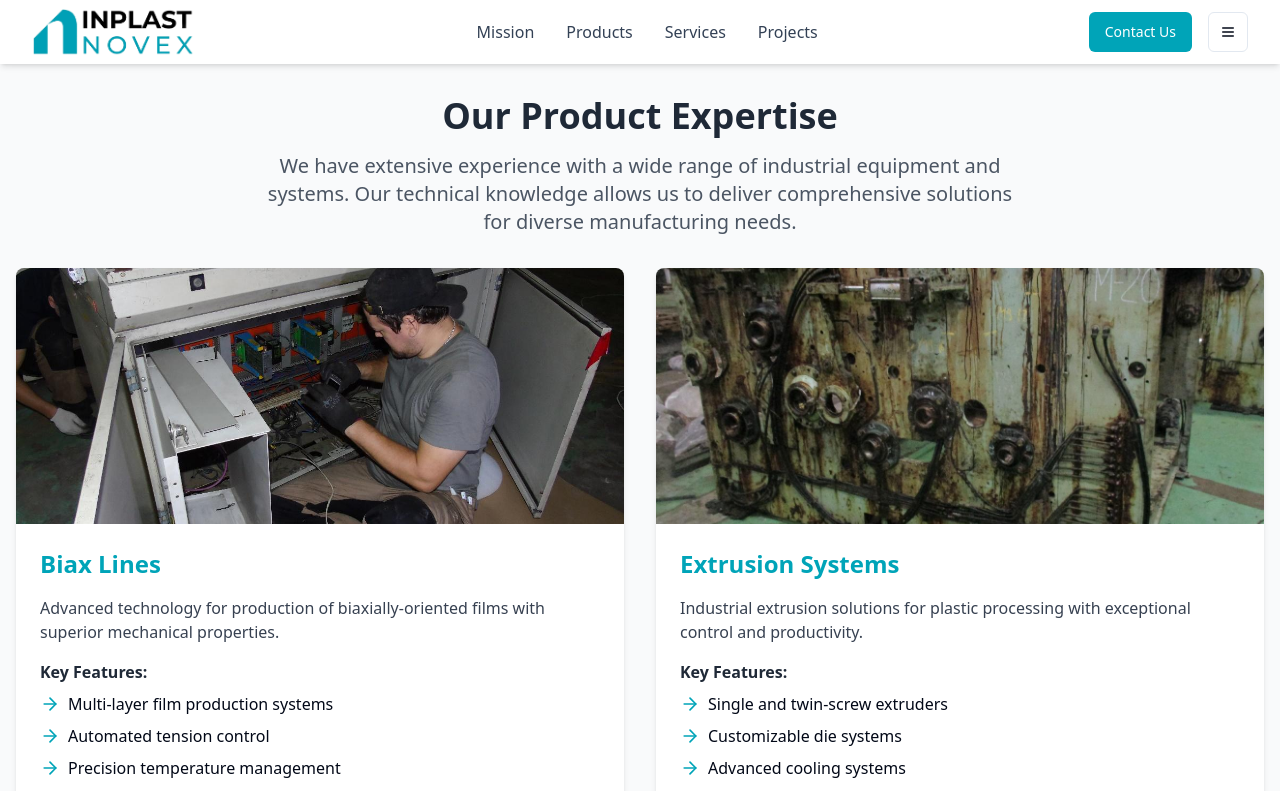
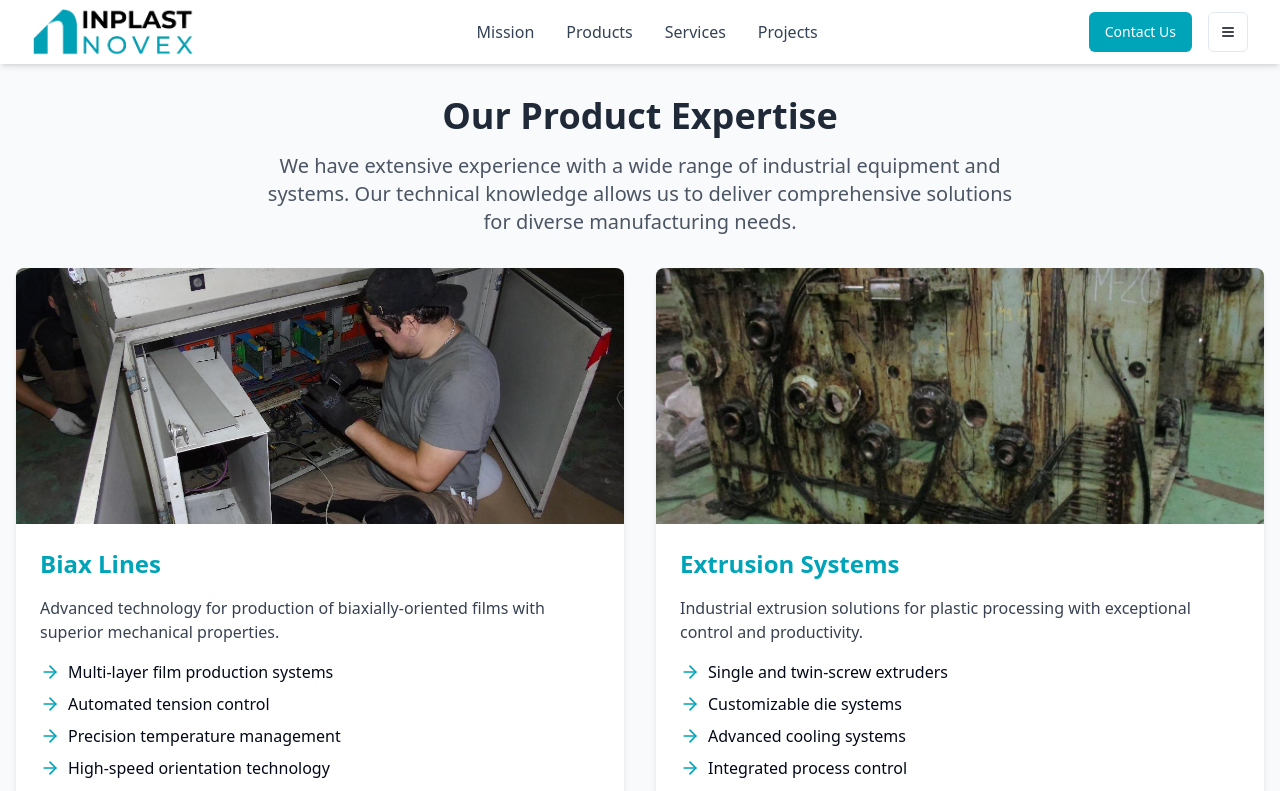
Before and after one commit to dvdktsmn/inplast-modernize-web-28, a React (Vite) app: page /products in a window 1280 px wide. Shown: the top 791 px of the page. Built offline with nearby package versions, Linux system fonts and the light colour scheme.

Commit message:
Remove "Key Features" text
Removes the "Key Features" text from the product details on the products page.

```diff
--- a/src/pages/Products.tsx
+++ b/src/pages/Products.tsx
@@ -1,4 +1,3 @@
-
 import React from 'react';
 import Navbar from '../components/Navbar';
 import Footer from '../components/Footer';
@@ -127,7 +126,6 @@ const ProductsPage = () => {
                         {product.description}
                       </p>
                       <div className="space-y-2">
-                        <h3 className="font-semibold text-gray-800">Key Features:</h3>
                         <ul className="space-y-2">
                           {product.features.map((feature, featureIndex) => (
                             <li key={featureIndex} className="flex items-start">
```
